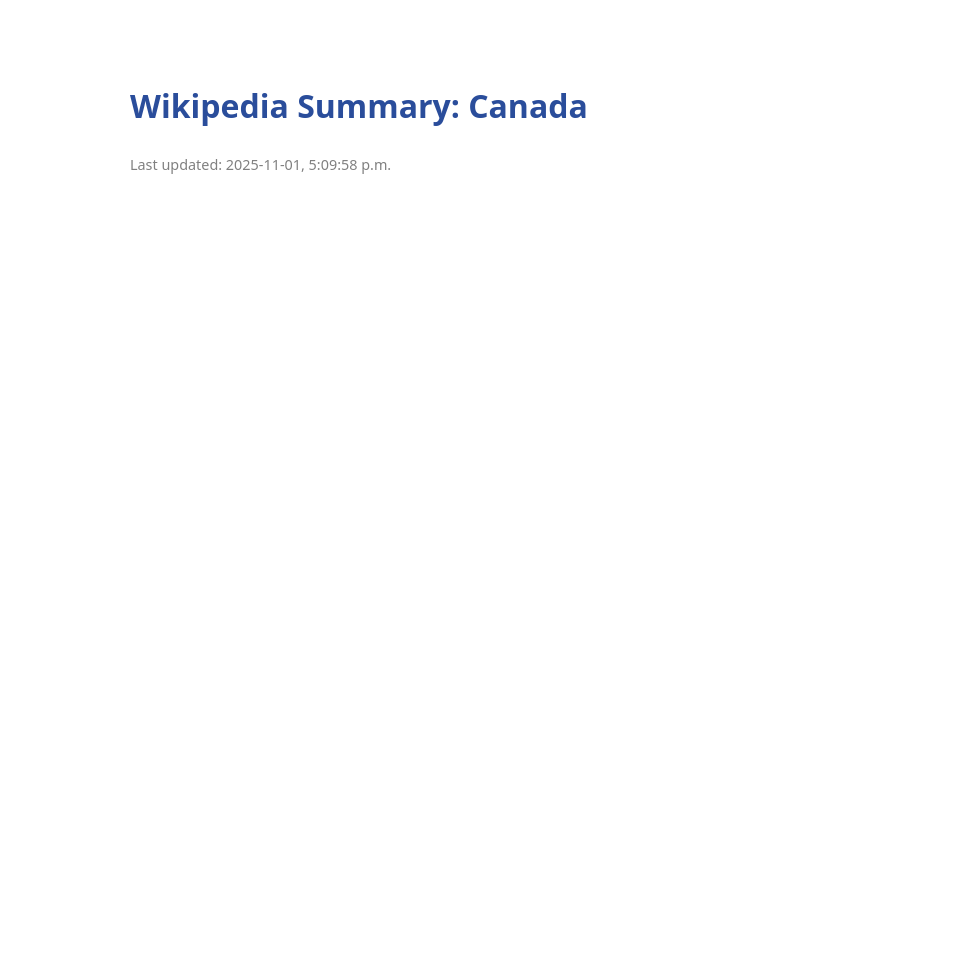
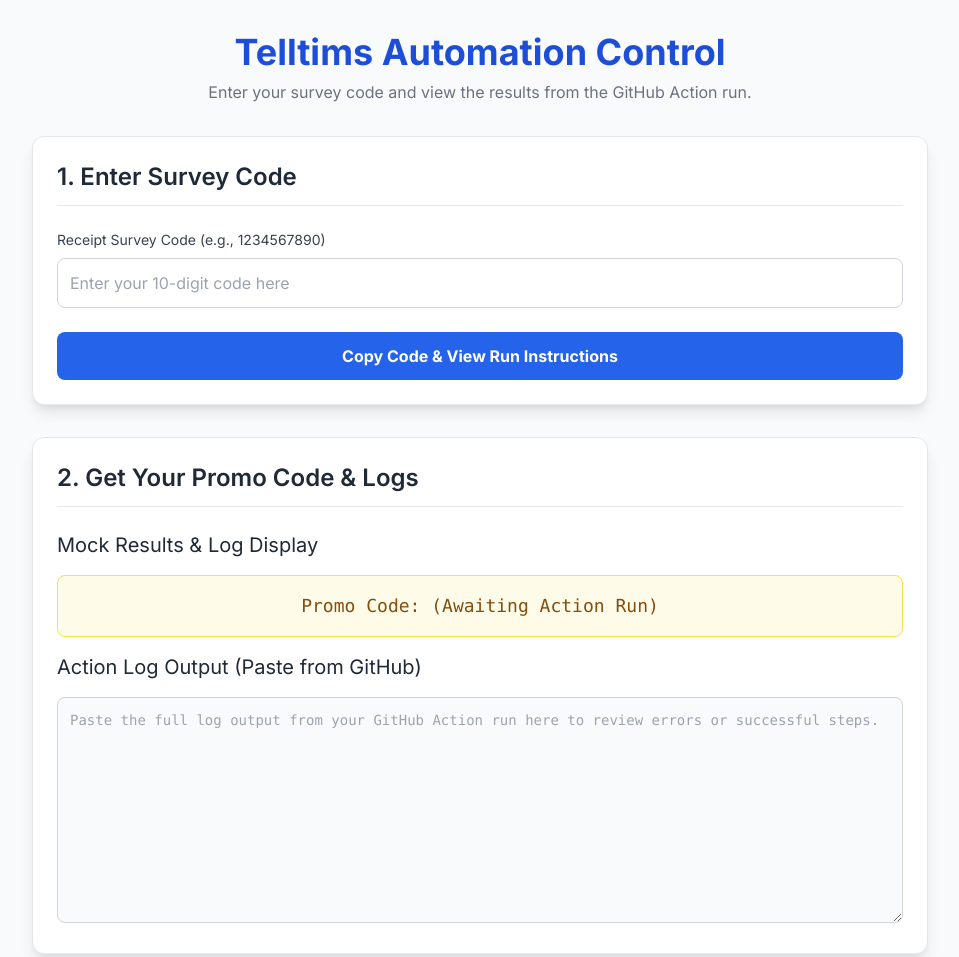
Before and after one commit to ios-shah/survey-auto-telltims, a plain HTML site: page index.html in a window 1280 px wide. Shown: the top 957 px of the page, without its empty margins (160-1119 px from the left). Before the commit the page ends 800 px from the top, so only its background shows below. Drawn offline with nearby package versions, Linux system fonts and the light colour scheme.

Commit message:
Update index.html

```diff
--- a/index.html
+++ b/index.html
@@ -1,22 +1,116 @@
-
 <!DOCTYPE html>
 <html lang="en">
 <head>
-    <meta charset="UTF-8" />
-    <meta name="viewport" content="width=device-width, initial-scale=1.0" />
-    <title>Wikipedia Fetcher</title>
+    <meta charset="UTF-8">
+    <meta name="viewport" content="width=device-width, initial-scale=1.0">
+    <title>Survey Automation Control Panel</title>
+    <script src="https://cdn.tailwindcss.com"></script>
+    <link href="https://fonts.googleapis.com/css2?family=Inter:wght@400;600;700&display=swap" rel="stylesheet">
     <style>
-      body { font-family: system-ui, sans-serif; max-width: 700px; margin: 80px auto; line-height: 1.6; }
-      h1 { color: #2a4d9b; }
-      p { font-size: 1.1rem; }
-      .time { color: gray; font-size: 0.9rem; margin-top: 20px; }
+        body { font-family: 'Inter', sans-serif; }
+        /* Custom styles for better aesthetics */
+        .card {
+            box-shadow: 0 10px 15px -3px rgba(0, 0, 0, 0.1), 0 4px 6px -2px rgba(0, 0, 0, 0.05);
+            border: 1px solid #e5e7eb;
+        }
+        .code-block {
+            background-color: #f3f4f6;
+            border-left: 4px solid #3b82f6;
+        }
     </style>
 </head>
-  <body>
-    <h1>Wikipedia Summary: Canada</h1>
-    <p>
+<body class="bg-gray-50 p-4 sm:p-8 min-h-screen flex items-start justify-center">
+    <div class="w-full max-w-4xl space-y-8">
 
-</p>
-    <div class="time">Last updated: 2025-11-01, 5:09:58 p.m.</div>
+        <!-- Header -->
+        <header class="text-center">
+            <h1 class="text-4xl font-extrabold text-blue-700">Telltims Automation Control</h1>
+            <p class="text-gray-500 mt-2">Enter your survey code and view the results from the GitHub Action run.</p>
+        </header>
+
+        <!-- Input and Trigger Area -->
+        <div class="card bg-white p-6 rounded-xl space-y-6">
+            <h2 class="text-2xl font-semibold text-gray-800 border-b pb-3">1. Enter Survey Code</h2>
+            <div>
+                <label for="surveyCode" class="block text-sm font-medium text-gray-700 mb-2">Receipt Survey Code (e.g., 1234567890)</label>
+                <input type="text" id="surveyCode" placeholder="Enter your 10-digit code here" class="w-full p-3 border border-gray-300 rounded-lg focus:ring-blue-500 focus:border-blue-500 transition duration-150">
+            </div>
+
+            <button id="runButton" onclick="copyCodeAndShowInstructions()" class="w-full bg-blue-600 hover:bg-blue-700 text-white font-bold py-3 px-4 rounded-lg transition duration-300 transform hover:scale-105 disabled:opacity-50">
+                Copy Code & View Run Instructions
+            </button>
+
+            <div id="copyMessage" class="hidden text-center text-sm text-green-600 font-medium mt-3 p-2 bg-green-50 rounded-lg">
+                Code copied to clipboard!
+            </div>
+        </div>
+
+        <!-- Instructions and Log Area -->
+        <div class="card bg-white p-6 rounded-xl space-y-6">
+            <h2 class="text-2xl font-semibold text-gray-800 border-b pb-3">2. Get Your Promo Code & Logs</h2>
+
+            <div id="instructions" class="code-block p-4 rounded-lg hidden">
+                <p class="text-lg font-bold text-blue-700 mb-2">⭐ Next Step: Run the GitHub Action!</p>
+                <p class="text-gray-700">1. Go to your **GitHub Repository**.</p>
+                <p class="text-gray-700">2. Click the **Actions** tab.</p>
+                <p class="text-gray-700">3. Select the workflow named **"Telltims Survey Automation"** (after you set it up).</p>
+                <p class="text-gray-700">4. Click **"Run workflow"** and paste the survey code into the input box.</p>
+                <p class="text-gray-700">5. After it finishes (approx. 60-90 seconds), view the workflow run log for the **FINAL PROMO CODE** and the complete debug logs.</p>
+            </div>
+
+            <div class="space-y-4">
+                <h3 class="text-xl font-medium text-gray-800">Mock Results & Log Display</h3>
+                <div id="promoCodeDisplay" class="p-4 bg-yellow-50 border border-yellow-300 rounded-lg text-lg font-mono text-center text-yellow-800">
+                    Promo Code: (Awaiting Action Run)
+                </div>
+
+                <h3 class="text-xl font-medium text-gray-800">Action Log Output (Paste from GitHub)</h3>
+                <textarea id="logArea" rows="10" placeholder="Paste the full log output from your GitHub Action run here to review errors or successful steps." class="w-full p-3 border border-gray-300 bg-gray-50 rounded-lg font-mono text-sm"></textarea>
+            </div>
+        </div>
+
+    </div>
+
+    <script>
+        function copyToClipboard(text) {
+            if (!document.execCommand('copy')) {
+                const textarea = document.createElement('textarea');
+                textarea.value = text;
+                document.body.appendChild(textarea);
+                textarea.select();
+                document.execCommand('copy');
+                document.body.removeChild(textarea);
+            }
+        }
+
+        function copyCodeAndShowInstructions() {
+            const codeInput = document.getElementById('surveyCode');
+            const code = codeInput.value.trim();
+            const copyMessage = document.getElementById('copyMessage');
+            const instructions = document.getElementById('instructions');
+
+            if (code) {
+                copyToClipboard(code);
+                copyMessage.textContent = `Code "${code}" copied to clipboard! Now follow the steps below.`;
+                copyMessage.classList.remove('hidden');
+                instructions.classList.remove('hidden');
+
+                // Simulate displaying the promo code from the log (you'd need to manually paste it)
+                const logArea = document.getElementById('logArea').value;
+                const promoMatch = logArea.match(/Promo Code: ([\w\d]+)/i);
+                if (promoMatch && promoMatch[1]) {
+                     document.getElementById('promoCodeDisplay').textContent = `Promo Code: ${promoMatch[1]}`;
+                } else {
+                     document.getElementById('promoCodeDisplay').textContent = 'Promo Code: (Awaiting Action Run)';
+                }
+
+                setTimeout(() => copyMessage.classList.add('hidden'), 5000);
+            } else {
+                copyMessage.textContent = 'Please enter a survey code first.';
+                copyMessage.classList.remove('hidden');
+                instructions.classList.add('hidden');
+            }
+        }
+    </script>
 </body>
 </html>
```
Lines whose indentation alone changed are shown as unchanged.
